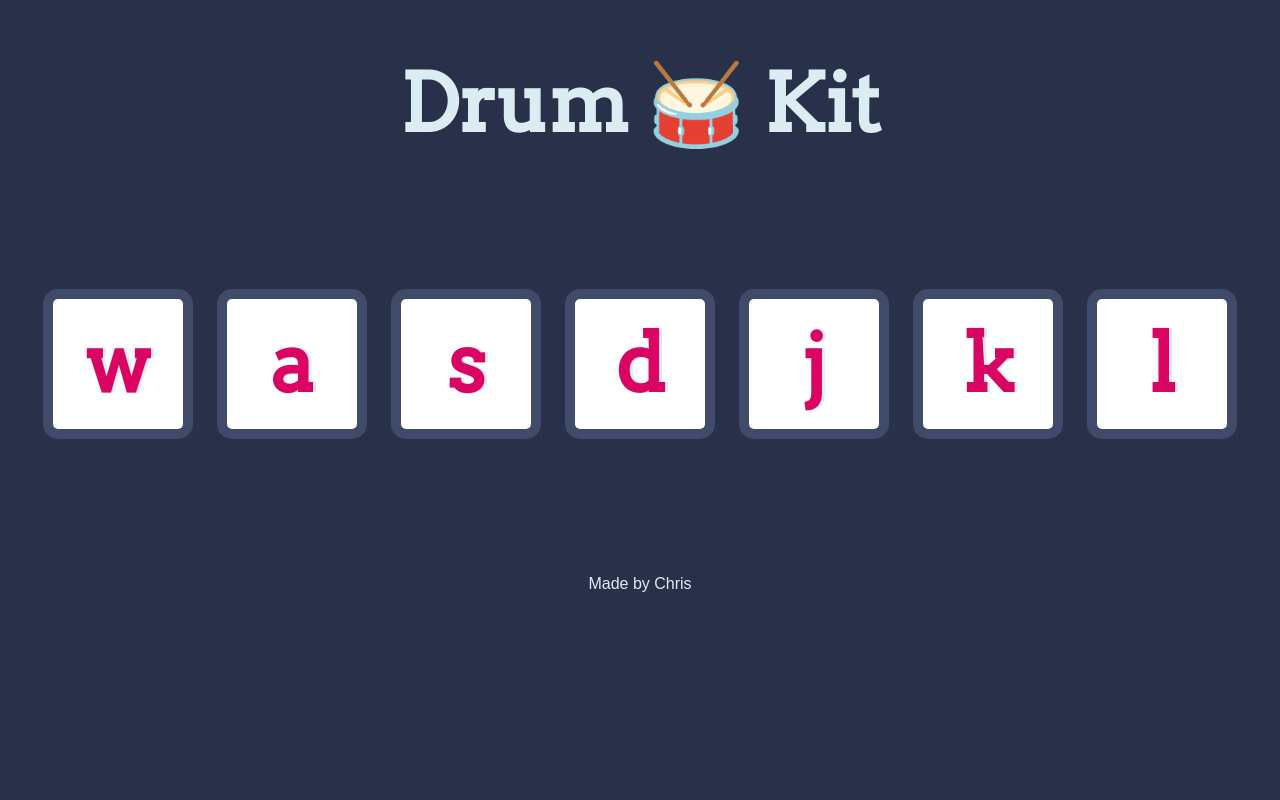
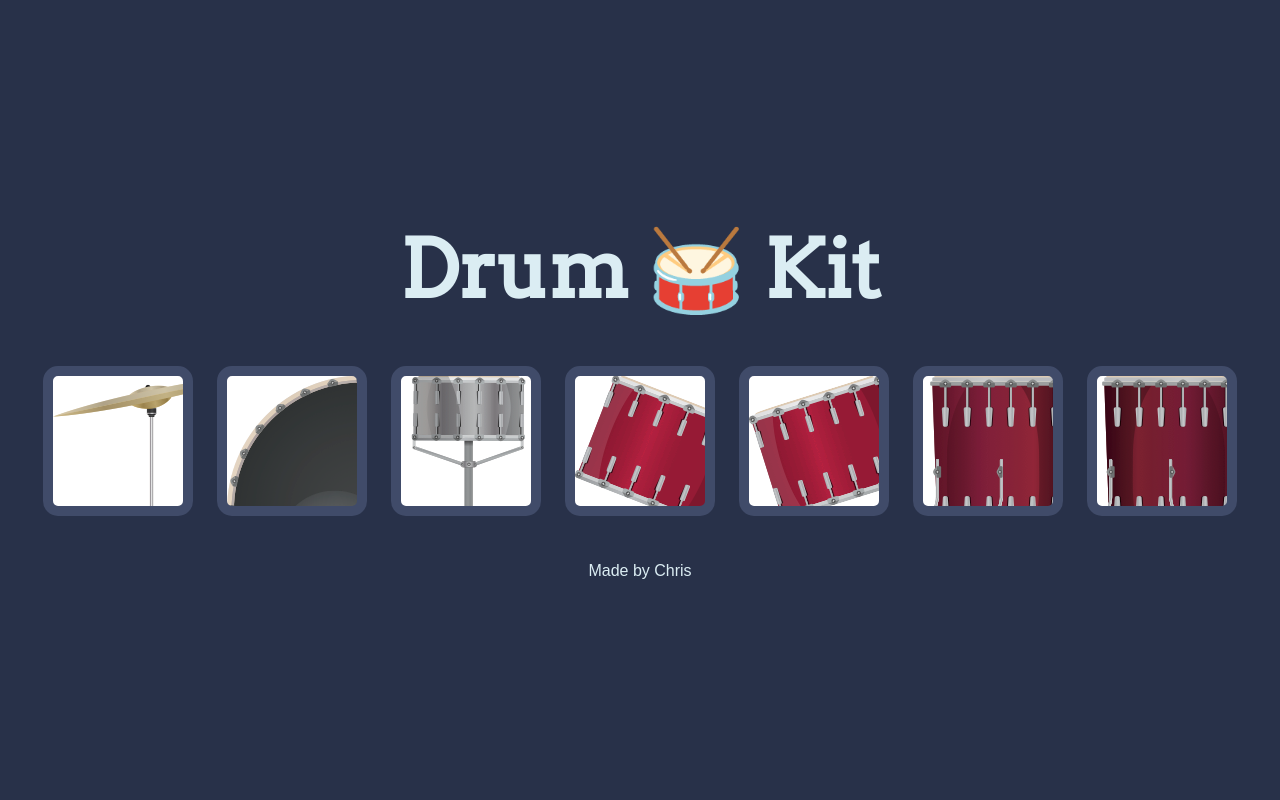
Before and after one commit to chrisdav6/drumKit, a PHP site: page /index.html in a window 1280 px wide. Run offline with PHP 8.4, Linux system fonts and the light colour scheme.

Commit message:
added image backgrounds and flexbox styling

```diff
--- a/css/styles.css
+++ b/css/styles.css
@@ -1,12 +1,19 @@
 body {
   text-align: center;
   background-color: #283149;
+  display: flex;
+  justify-content: center;
+  align-items: center;
+  height: 100vh;
+  margin: 0;
+  padding: 0;
 }
 
 h1 {
   font-size: 5rem;
   color: #DBEDF3;
   font-family: "Arvo", cursive;
+  margin: 0
 }
 
 footer {
@@ -15,35 +22,35 @@ footer {
 }
 
 .w {
-
+  background: url(../images/crash.png);
 }
 
 .a {
-
+  background: url(../images/kick.png);
 }
 
 .s {
-
+  background: url(../images/snare.png);
 }
 
 .d {
-
+  background: url(../images/tom1.png);
 }
 
 .j {
-
+  background: url(../images/tom2.png);
 }
 
 .k {
-
+  background: url(../images/tom3.png);
 }
 
 .l {
-
+  background: url(../images/tom4.png);
 }
 
 .set {
-  margin: 10% auto;
+  margin: 3% auto;
 }
 
 .game-over {
@@ -66,8 +73,7 @@ footer {
   font-size: 5rem;
   font-family: 'Arvo', cursive;
   font-weight: 900;
-  color: #DA0463;
-  text-shadow: 3px 0 #DBEDF3;
+  color: transparent;
   border-radius: 15px;
   display: inline-block;
   width: 150px;
--- a/index.html
+++ b/index.html
@@ -11,6 +11,8 @@
   </head>
 
   <body>
+
+    <div class="container">
 
       <h1 id="title">Drum 🥁 Kit</h1>
       <div class="set">
@@ -27,6 +29,8 @@
         Made by Chris
       </footer>
 
+    </div><!-- /container -->
+
     <script src="js/index.js"></script>
   </body>
 </html>
--- a/js/index.js
+++ b/js/index.js
@@ -49,6 +49,7 @@ function switching(switchVar) {
 drums.forEach(function(drum) {
   drum.addEventListener("click", function(e) {
     let keyLetter = e.target.innerText;
+    // let keyLetter = e.target.classList[0]; Another way to select by class "w"
     console.log(keyLetter);
     switching(keyLetter);
   });
```
Lines whose indentation alone changed are shown as unchanged.
